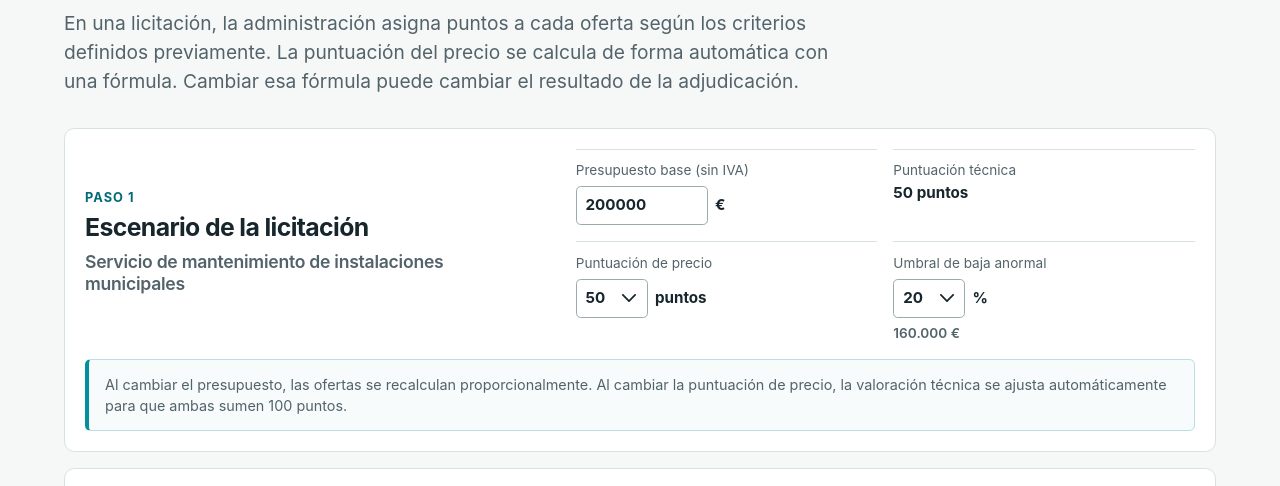
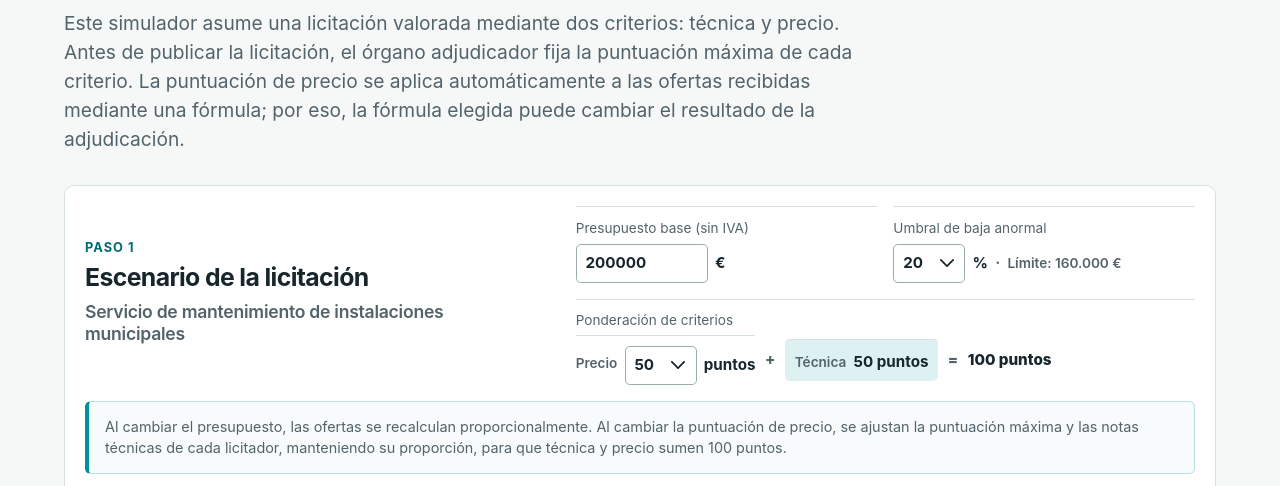
Before and after one commit to gootyfer/price-scoring-simulator, a website: page index.html in a window 1280 px wide. Shown: the part 282-768 px from the top of the page. Drawn offline with Linux system fonts and the light colour scheme.

Commit message:
Refine configuration controls and documentation

```diff
--- a/app.js
+++ b/app.js
@@ -86,7 +86,7 @@ function updateConfiguration() {
   budgetInput.value = String(budget);
   rebuildBidders();
   elements.technicalPoints.textContent = `${100 - maxPricePoints} puntos`;
-  elements.thresholdAmount.textContent = money.format(budget * (1 - abnormalThreshold));
+  elements.thresholdAmount.textContent = `Límite: ${money.format(budget * (1 - abnormalThreshold))}`;
   render();
 }
 function updateSatisfactionThreshold() {
--- a/index.html
+++ b/index.html
@@ -24,9 +24,10 @@
         <p class="eyebrow">Licitación pública · Caso ilustrativo</p>
         <h1 id="titulo-principal">Simulador de fórmulas de valoración económica</h1>
         <p class="lead">
-          En una licitación, la administración asigna puntos a cada oferta según los criterios definidos
-          previamente. La puntuación del precio se calcula de forma automática con una fórmula. Cambiar
-          esa fórmula puede cambiar el resultado de la adjudicación.
+          Este simulador asume una licitación valorada mediante dos criterios: técnica y precio. Antes de
+          publicar la licitación, el órgano adjudicador fija la puntuación máxima de cada criterio. La
+          puntuación de precio se aplica automáticamente a las ofertas recibidas mediante una fórmula;
+          por eso, la fórmula elegida puede cambiar el resultado de la adjudicación.
         </p>
       </section>
 
@@ -42,21 +43,27 @@
             <dd><span class="input-with-unit"><input id="budget-input" type="number" inputmode="numeric" min="10000" step="10000" value="200000" /><span aria-hidden="true">€</span></span></dd>
           </div>
           <div>
-            <dt>Puntuación técnica</dt>
-            <dd><output id="technical-points">50 puntos</output></dd>
+            <dt><label for="threshold-input">Umbral de baja anormal</label></dt>
+            <dd><span class="threshold-inline"><span class="input-with-unit"><select id="threshold-input"><option value="5">5</option><option value="10">10</option><option value="15">15</option><option value="20" selected>20</option><option value="25">25</option><option value="30">30</option><option value="35">35</option><option value="40">40</option><option value="45">45</option><option value="50">50</option></select><span aria-hidden="true">%</span></span><span class="threshold-separator" aria-hidden="true">·</span><output id="threshold-amount" class="threshold-amount">Límite: 160.000 €</output></span></dd>
           </div>
-          <div>
-            <dt><label for="price-points-input">Puntuación de precio</label></dt>
-            <dd><span class="input-with-unit"><select id="price-points-input"><option value="5">5</option><option value="10">10</option><option value="15">15</option><option value="20">20</option><option value="25">25</option><option value="30">30</option><option value="35">35</option><option value="40">40</option><option value="45">45</option><option value="50" selected>50</option><option value="55">55</option><option value="60">60</option><option value="65">65</option><option value="70">70</option><option value="75">75</option><option value="80">80</option><option value="85">85</option><option value="90">90</option><option value="95">95</option></select><span aria-hidden="true">puntos</span></span></dd>
-          </div>
-          <div>
-            <dt><label for="threshold-input">Umbral de baja anormal</label></dt>
-            <dd><span class="input-with-unit"><select id="threshold-input"><option value="5">5</option><option value="10">10</option><option value="15">15</option><option value="20" selected>20</option><option value="25">25</option><option value="30">30</option><option value="35">35</option><option value="40">40</option><option value="45">45</option><option value="50">50</option></select><span aria-hidden="true">%</span></span><output id="threshold-amount" class="threshold-amount">160.000 €</output></dd>
+          <div class="weighting-config">
+            <dt>Ponderación de criterios</dt>
+            <dd>
+              <fieldset class="weighting-fields">
+                <legend class="sr-only">Ponderación de técnica y precio</legend>
+                <div class="weighting-price"><label for="price-points-input">Precio</label><span class="input-with-unit"><select id="price-points-input"><option value="5">5</option><option value="10">10</option><option value="15">15</option><option value="20">20</option><option value="25">25</option><option value="30">30</option><option value="35">35</option><option value="40">40</option><option value="45">45</option><option value="50" selected>50</option><option value="55">55</option><option value="60">60</option><option value="65">65</option><option value="70">70</option><option value="75">75</option><option value="80">80</option><option value="85">85</option><option value="90">90</option><option value="95">95</option></select><span aria-hidden="true">puntos</span></span></div>
+                <span class="weighting-operator" aria-hidden="true">+</span>
+                <div class="weighting-technical"><span>Técnica</span><output id="technical-points">50 puntos</output></div>
+                <span class="weighting-operator" aria-hidden="true">=</span>
+                <span class="weighting-total">100 puntos</span>
+              </fieldset>
+            </dd>
           </div>
         </dl>
         <aside class="scenario-note">
           Al cambiar el presupuesto, las ofertas se recalculan proporcionalmente. Al cambiar la puntuación
-          de precio, la valoración técnica se ajusta automáticamente para que ambas sumen 100 puntos.
+          de precio, se ajustan la puntuación máxima y las notas técnicas de cada licitador, manteniendo
+          su proporción, para que técnica y precio sumen 100 puntos.
         </aside>
       </section>
 
--- a/styles.css
+++ b/styles.css
@@ -48,7 +48,9 @@ dt { color: var(--muted); font-size: .85rem; } dd { margin: .1rem 0 0; font-weig
 .scenario-data input, .scenario-data select { min-height: 2.35rem; border: 1px solid #9aabad; border-radius: .3rem; color: var(--ink); font: inherit; font-weight: 700; }
 .scenario-data input { width: 8.25rem; padding: .45rem .55rem; }
 .scenario-data select { width: 4.5rem; padding: .45rem 2rem .45rem .55rem; background-position: right .65rem center; }
-.threshold-amount { display: block; margin-top: .3rem; color: var(--muted); font-size: .85rem; font-weight: 600; }
+.threshold-inline { display: flex; align-items: center; flex-wrap: wrap; gap: .45rem; }
+.threshold-separator { color: var(--muted); }.threshold-amount { color: var(--muted); font-size: .85rem; font-weight: 600; }
+.weighting-config { grid-column: 1 / -1; }.weighting-fields { display: flex; align-items: center; flex-wrap: wrap; gap: .6rem; margin: .25rem 0 0; padding: 0; border: 0; }.weighting-price, .weighting-technical { display: flex; align-items: center; gap: .45rem; }.weighting-price label, .weighting-technical > span { color: var(--muted); font-size: .85rem; font-weight: 600; }.weighting-technical { padding: .45rem .6rem; background: var(--teal-soft); border-radius: .3rem; }.weighting-operator { color: var(--muted); font-weight: 800; }.weighting-total { font-weight: 800; }
 
 .control-panel { padding: 1.25rem; margin-bottom: 1rem; }
 .field { margin-top: 1rem; }
```
Also changed, not shown: DECISIONS.md (+14 -32 lines), simulator.spec.js (+1 -1 lines), README.md.
